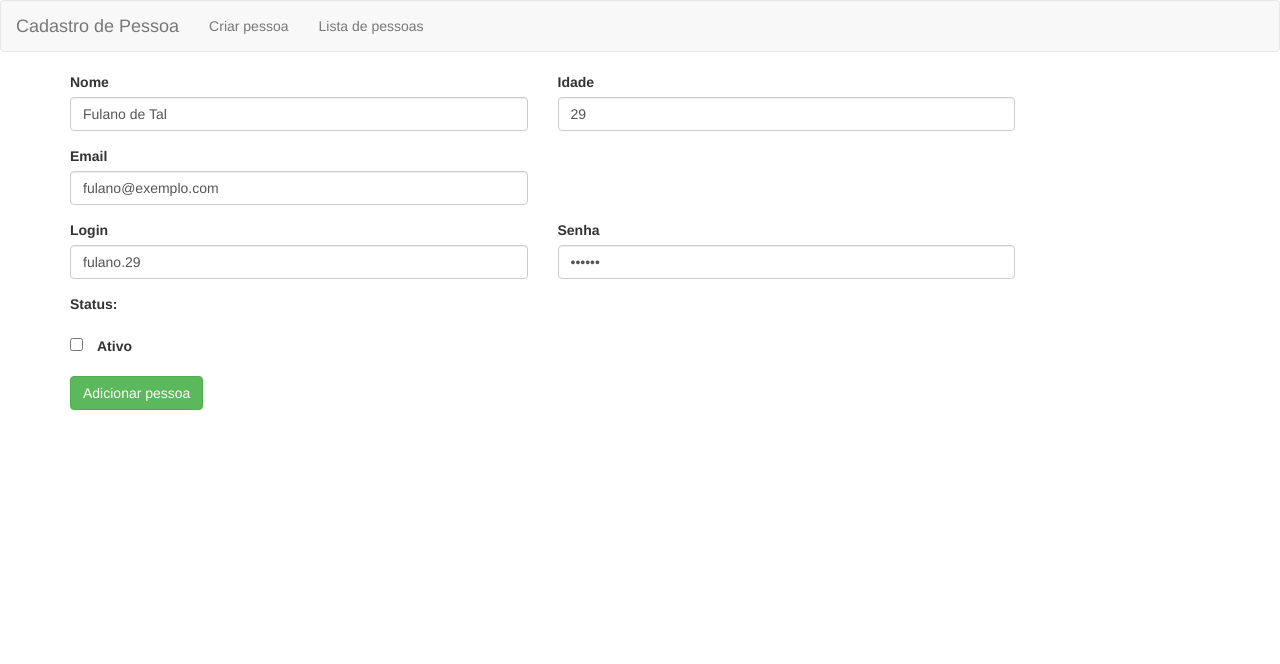
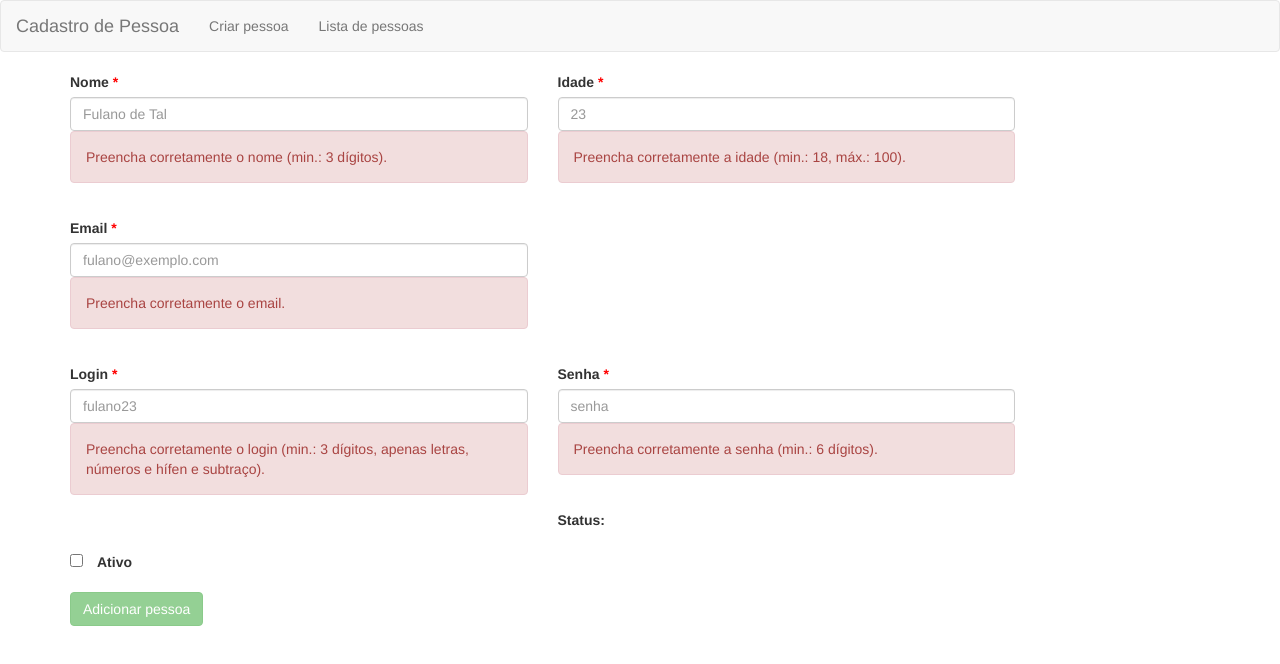
Before and after one commit to giordanna/projeto-cadastro-pessoa, an Angular app: page /criar in a window 1280 px wide. Shown: the top 664 px of the page. Built offline with nearby package versions, Linux system fonts and the light colour scheme.

Commit message:
feat: Validação de formulário implementada
Agora para registrar é necessário que os dados sejam inseridos da maneira incorreta.

Falta: alertar a outra tela que o usuário foi inserido, implementar filtro.

```diff
--- a/src/app/app.module.ts
+++ b/src/app/app.module.ts
@@ -1,6 +1,6 @@
 import { BrowserModule } from '@angular/platform-browser';
 import { NgModule } from '@angular/core';
-import { FormsModule } from '@angular/forms';
+import { FormsModule, ReactiveFormsModule } from '@angular/forms';
 import { HttpClientModule } from '@angular/common/http';
 
 import { AppRoutingModule } from './app-routing.module';
@@ -29,7 +29,8 @@ import { ApiService } from './api.service';
     BrowserModule,
     AppRoutingModule,
     FormsModule,
-    HttpClientModule
+    HttpClientModule,
+    ReactiveFormsModule
   ],
   providers: [ApiService],
   bootstrap: [AppComponent]
--- a/src/app/criar-pessoa/criar-pessoa.component.css
+++ b/src/app/criar-pessoa/criar-pessoa.component.css
@@ -0,0 +1,3 @@
+.form-group .required:after {
+  content:"*";color:red;
+}
--- a/src/app/criar-pessoa/criar-pessoa.component.html
+++ b/src/app/criar-pessoa/criar-pessoa.component.html
@@ -1,38 +1,53 @@
 <div class="row">
   <div class="col-xs-12">
-    <form>
+    <form [formGroup]="form">
       <div class="row">
         <div class="col-sm-5 form-group">
-          <label for="nome">
+          <label for="nome" class="required">
             Nome
           </label>
-          <input type="text" name="nome" id="nome" class="form-control" [(ngModel)]="novaPessoa.nome" required />
+          <input type="text" formControlName="nome" name="nome" id="nome" class="form-control" required placeholder="Fulano de Tal" />
+          <div class="alert alert-danger" *ngIf="!f.nome.valid">
+            Preencha corretamente o nome (min.: 3 dígitos).
+          </div>
         </div>
         <div class="col-sm-5 form-group">
-          <label for="idade">
+          <label for="idade" class="required">
             Idade
           </label>
-          <input type="number" name="idade" id="idade" class="form-control" [(ngModel)]="novaPessoa.idade" required />
+          <input type="number" formControlName="idade" name="idade" id="idade" class="form-control" required placeholder="23" />
+          <div class="alert alert-danger" *ngIf="!f.idade.valid">
+            Preencha corretamente a idade (min.: 18, máx.: 100).
+          </div>
         </div>
         <div class="col-sm-5 form-group">
-          <label for="email">
+          <label for="email" class="required">
             Email
           </label>
-          <input type="email" name="email" id="email" class="form-control" [(ngModel)]="novaPessoa.email" required />
+          <input type="email" formControlName="email" name="email" id="email" class="form-control" required placeholder="fulano@exemplo.com" />
+          <div class="alert alert-danger" *ngIf="!f.email.valid">
+            Preencha corretamente o email.
+          </div>
         </div>
       </div>
       <div class="row">
         <div class="col-sm-5 form-group">
-          <label for="login">
+          <label for="login" class="required">
             Login
           </label>
-          <input type="text" name="login" id="login" class="form-control" [(ngModel)]="novaPessoa.login" required />
+          <input type="text" formControlName="login" name="login" id="login" class="form-control" required placeholder="fulano23" />
+          <div class="alert alert-danger" *ngIf="!f.login.valid">
+            Preencha corretamente o login (min.: 3 dígitos, apenas letras, números e hífen e subtraço).
+          </div>
         </div>
         <div class="col-sm-5 form-group">
-          <label for="senha">
+          <label for="senha" class="required">
             Senha
           </label>
-          <input type="password" name="senha" id="senha" class="form-control" [(ngModel)]="novaPessoa.senha" required />
+          <input type="password" formControlName="senha" name="senha" id="senha" class="form-control" required placeholder="senha" />
+          <div class="alert alert-danger" *ngIf="!f.senha.valid">
+            Preencha corretamente a senha (min.: 6 dígitos).
+          </div>
         </div>
         <div class="col-sm-5 form-group">
           <label for="status">
@@ -42,13 +57,13 @@
       </div>
       <div class="row">
         <div class="col-sm-5 form-group">
-          <input type="checkbox" class="form-check-input" id="status" name="status" [value]="1" [(ngModel)]="novaPessoa.status">
+          <input type="checkbox" formControlName="status" class="form-check-input" id="status" name="status">
           <label class="form-check-label" for="status">&emsp;Ativo</label>
         </div>
       </div>
       <div class="row">
         <div class="col-xs-12">
-          <button class="btn btn-success" type="button" (click)="onAdicionarPessoa()">Adicionar pessoa</button>
+          <button class="btn btn-success" type="button" (click)="onAdicionarPessoa()" [disabled]="!form.valid">Adicionar pessoa</button>
         </div>
       </div>
     </form>
--- a/src/app/criar-pessoa/criar-pessoa.component.ts
+++ b/src/app/criar-pessoa/criar-pessoa.component.ts
@@ -1,6 +1,7 @@
 import { Component, OnInit } from '@angular/core';
-import {ApiService} from '../api.service';
-import {Router} from '@angular/router';
+import { ApiService } from '../api.service';
+import { Router } from '@angular/router';
+import {FormGroup, Validators, FormBuilder} from '@angular/forms';
 
 @Component({
   selector: 'app-criar-pessoa',
@@ -8,22 +9,31 @@ import {Router} from '@angular/router';
   styleUrls: ['./criar-pessoa.component.css']
 })
 export class CriarPessoaComponent implements OnInit {
-  novaPessoa: {} = {
-    nome: 'Fulano de Tal',
-    idade: '29',
-    email: 'fulano@exemplo.com',
-    login: 'fulano.29',
-    senha: '123qwe',
-    status: false
-  };
+  /* consultado: https://scotch.io/tutorials/angular-2-form-validation */
+  form: FormGroup;
 
-  constructor(public api: ApiService, private router: Router) { }
+  constructor(public api: ApiService, private router: Router, private formBuilder: FormBuilder) { }
 
   ngOnInit() {
+    this.form = this.formBuilder.group({
+      nome: ['', [Validators.required, Validators.minLength(3)]],
+      idade: ['', [Validators.required, Validators.min(18), Validators.max(100)]],
+      email: ['', [Validators.required, Validators.email]],
+      /* consultado: https://stackoverflow.com/questions/1221985/how-to-validate-a-user-name-with-regex */
+      login: ['', [
+        Validators.required,
+        Validators.minLength(3),
+        Validators.pattern('^[a-zA-Z0-9]+([a-zA-Z0-9](_|-| )[a-zA-Z0-9])*[a-zA-Z0-9]+$')]
+      ],
+      senha: ['', [Validators.required, Validators.minLength(6)]],
+      status: ['']
+    });
   }
 
+  get f() { return this.form.controls; }
+
   onAdicionarPessoa() {
-    this.api.createPessoa(this.novaPessoa).subscribe((result) => {
+    this.api.createPessoa(this.form.value).subscribe((result) => {
       this.router.navigate(['/lista']);
     }, (err) => {
       console.log(err);
```
